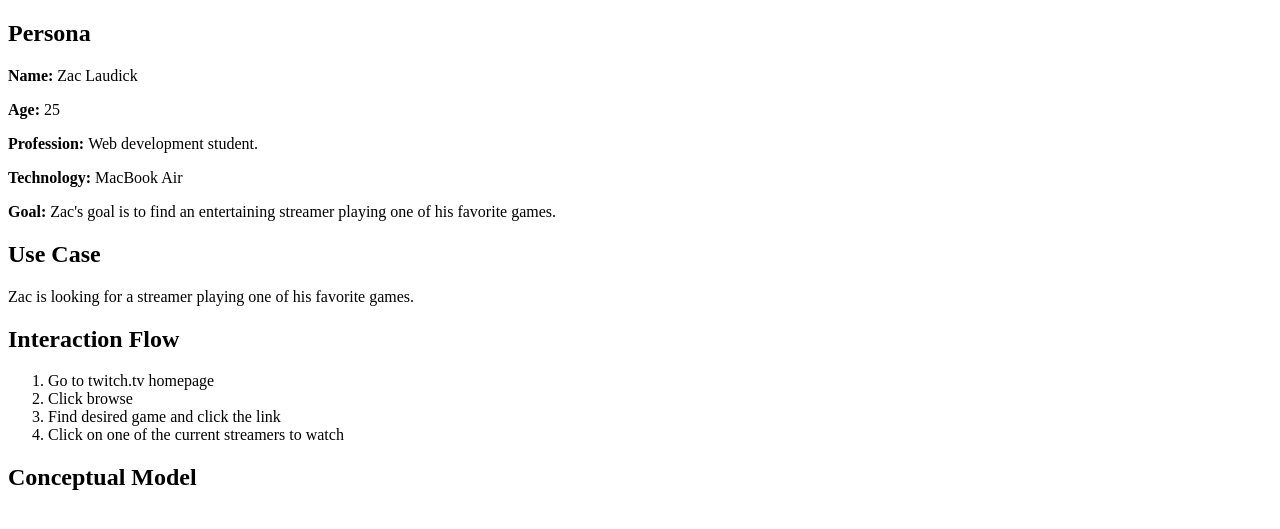
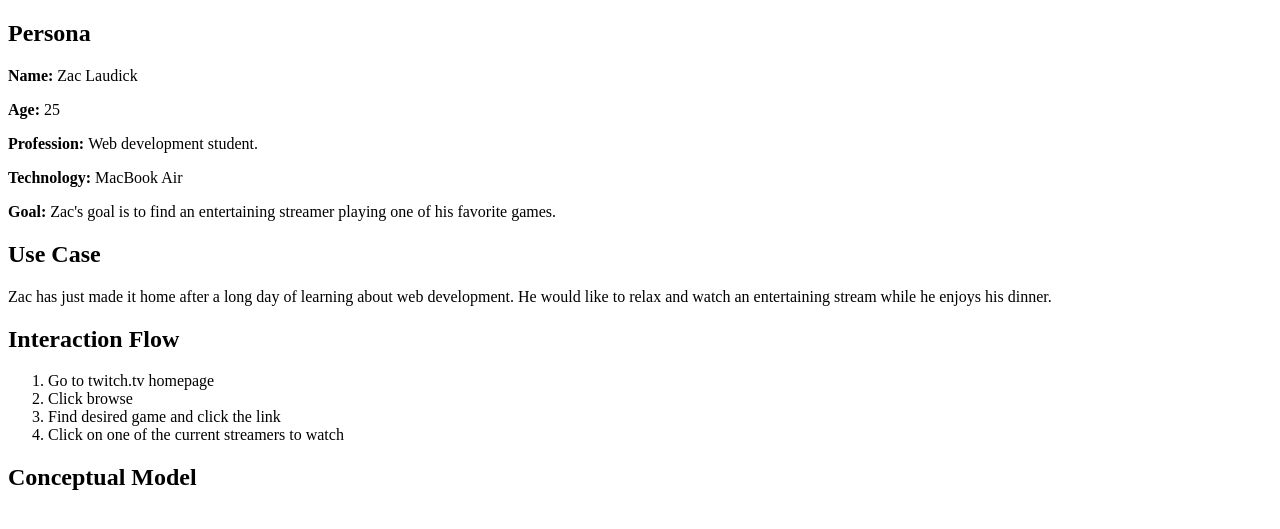
Before and after one commit to zlaudick/twitch-stream, a PHP site: page / in a window 1280 px wide. Shown: the top 529 px of the page. Run offline with PHP 8.4, Linux system fonts and the light colour scheme.

Commit message:
updated Use Case content

```diff
--- a/index.php
+++ b/index.php
@@ -12,7 +12,8 @@
 			<p><strong>Technology: </strong>MacBook Air</p>
 			<p><strong>Goal: </strong>Zac's goal is to find an entertaining streamer playing one of his favorite games.</p>
 		<h2>Use Case</h2>
-			<p>Zac is looking for a streamer playing one of his favorite games.</p>
+			<p>Zac has just made it home after a long day of learning about web development. He would like to relax and
+			watch an entertaining stream while he enjoys his dinner.</p>
 		<h2>Interaction Flow</h2>
 			<ol>
 				<li>Go to twitch.tv homepage</li>
```
